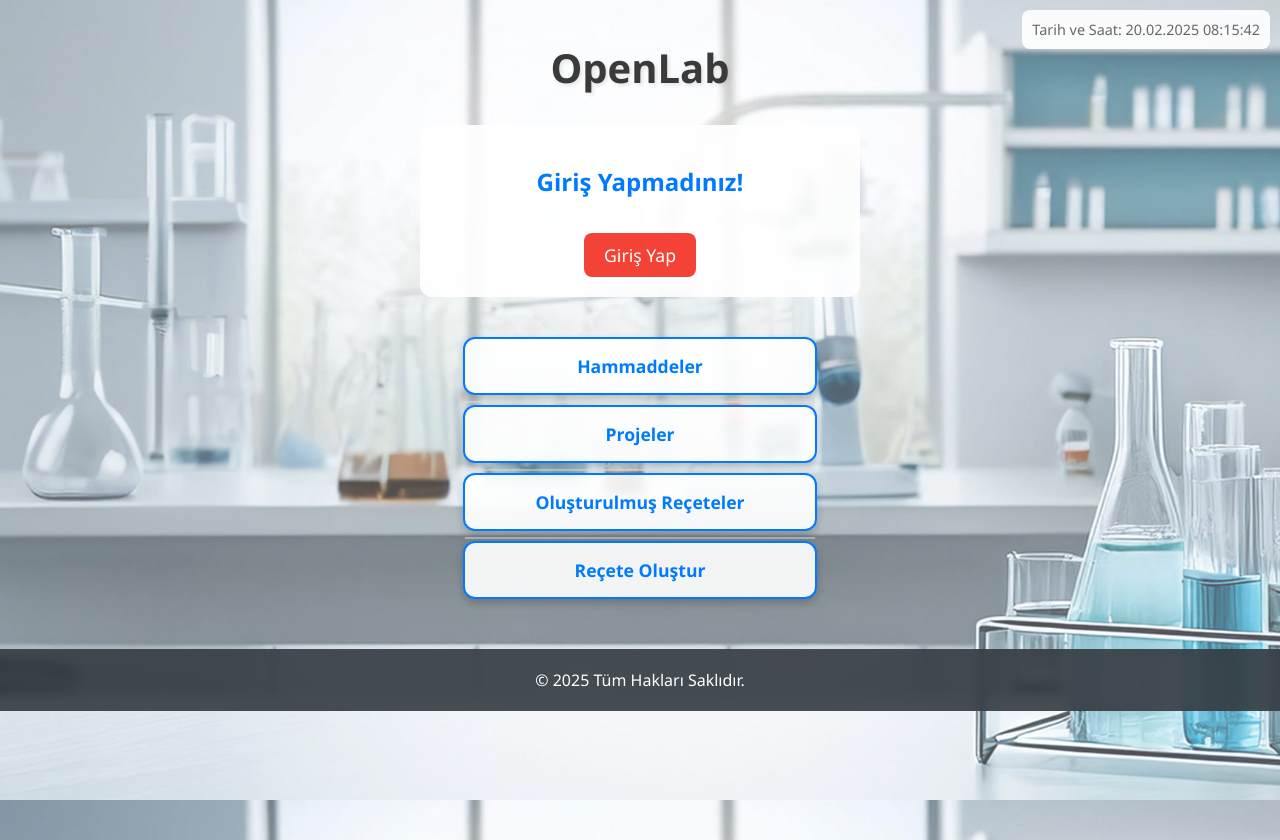
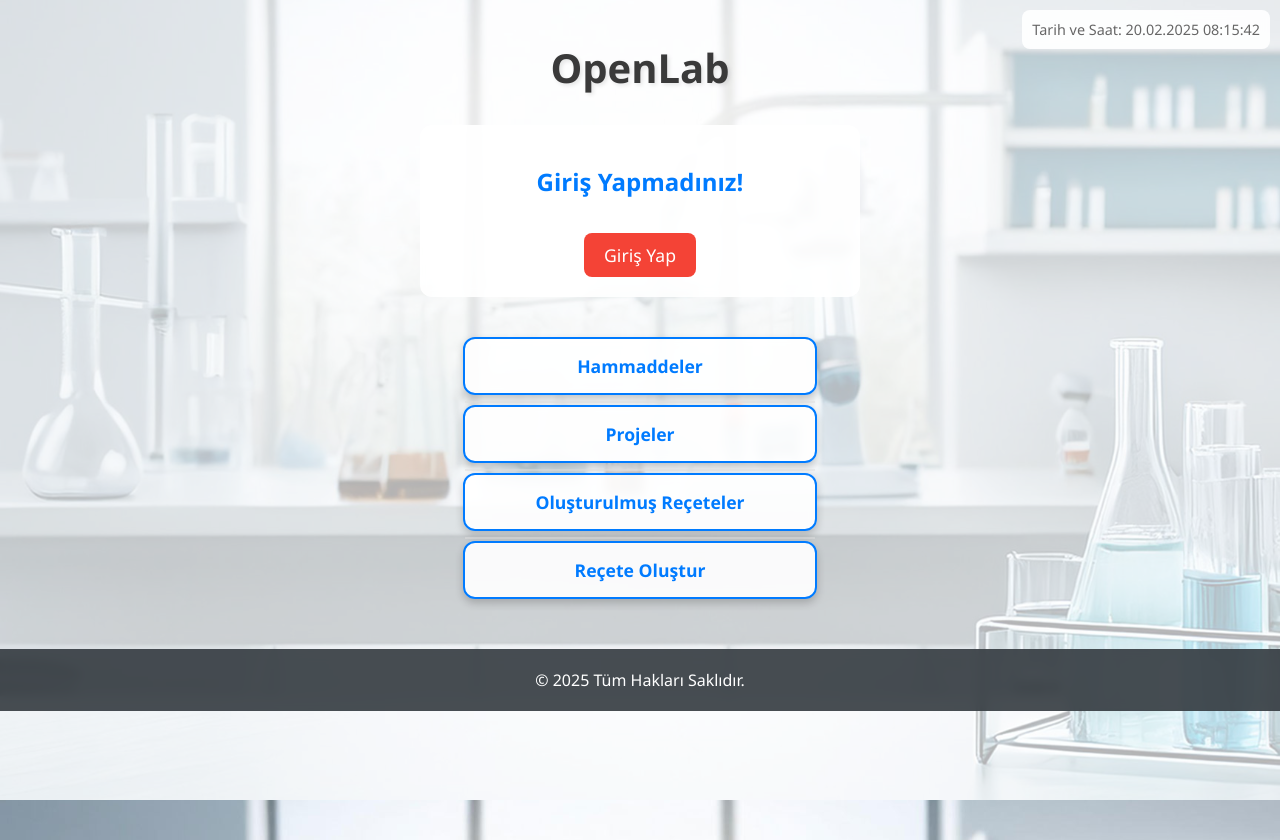
Before and after one commit to herbaderm/django, a Django app: page / in a window 1280 px wide. Run offline with Django 5.2, Linux system fonts and the light colour scheme.

Commit message:
Update index.html

```diff
--- a/myapp/templates/index.html
+++ b/myapp/templates/index.html
@@ -27,7 +27,7 @@
             left: 0;
             right: 0;
             bottom: 0;
-            background-color: rgba(255, 255, 255, 0.3);
+            background-color: rgba(255, 255, 255, 0.7);
             z-index: -1;
         }
 
```
